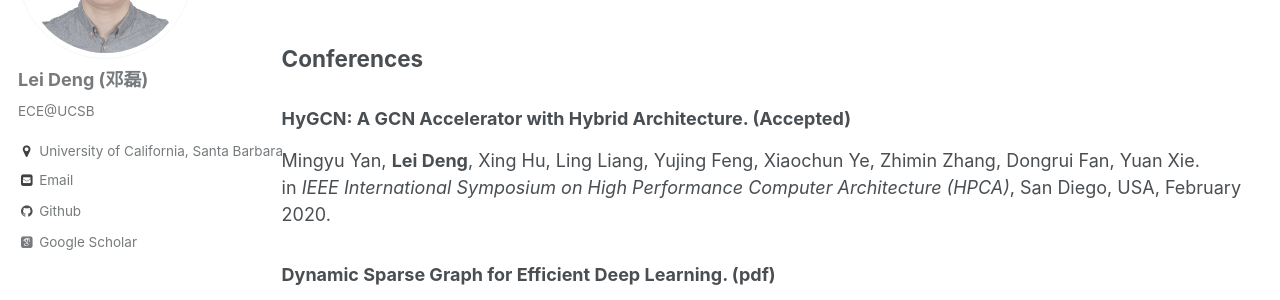
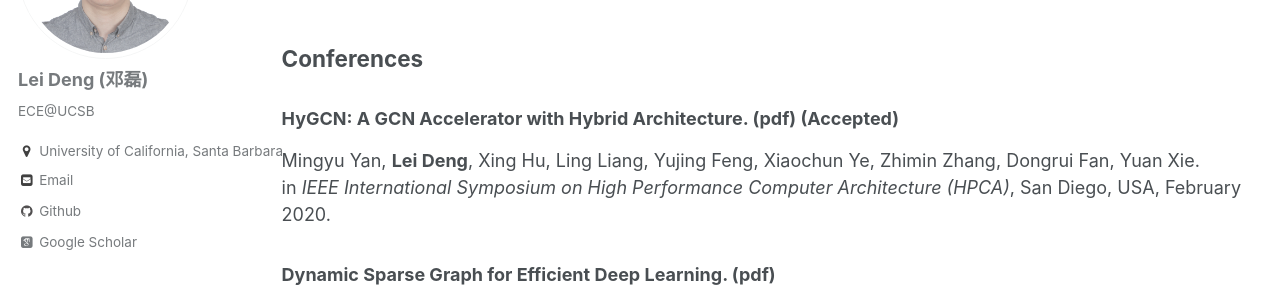
Before and after one commit to dllfei/dllfei.github.io, a Jekyll site: the page built from _pages/publications.md, in a window 1280 px wide and 900 px high, scrolled down 4264 px. Shown: the part 152-452 px from the top of the window. Built offline with Jekyll 4.4.1, drawn with Linux system fonts in a browser that asks for light colours; some web fonts are replaced.

Commit message:
Update publications.md

```diff
--- a/_pages/publications.md
+++ b/_pages/publications.md
@@ -131,7 +131,7 @@ Guoqi Li, Wuhua Hu, Gaoxi Xiao, **Lei Deng**, Pei Tang, Jing Pei, Luping Shi. <b
 
 ## Conferences
 
-### HyGCN: A GCN Accelerator with Hybrid Architecture. (Accepted) <br />
+### HyGCN: A GCN Accelerator with Hybrid Architecture. ([pdf](https://arxiv.org/pdf/2001.02514.pdf)) (Accepted) <br />
 Mingyu Yan, **Lei Deng**, Xing Hu, Ling Liang, Yujing Feng, Xiaochun Ye, Zhimin Zhang, Dongrui Fan, Yuan Xie. <br />
 in *IEEE International Symposium on High Performance Computer Architecture (HPCA)*, San Diego, USA, February 2020.
 
```
